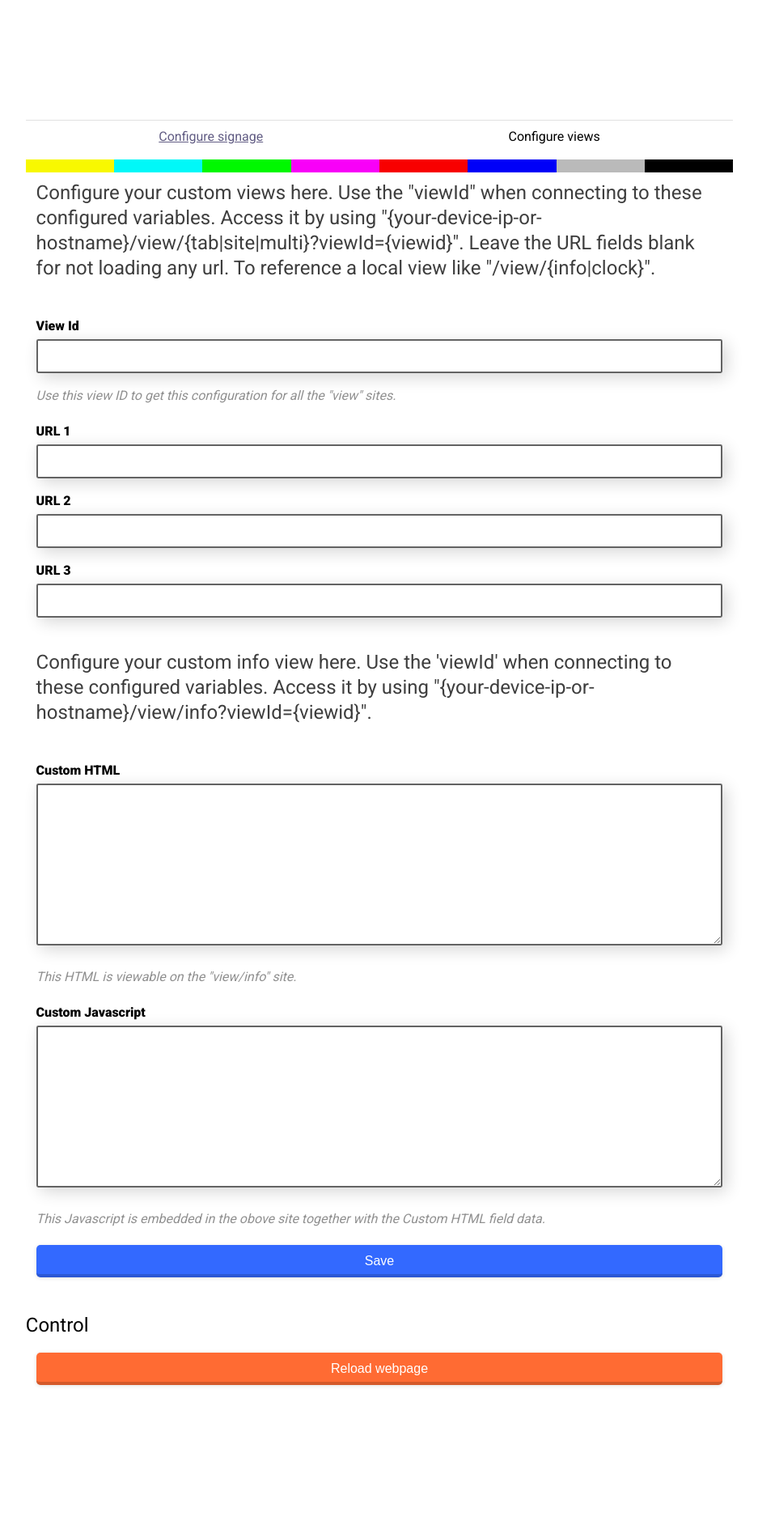
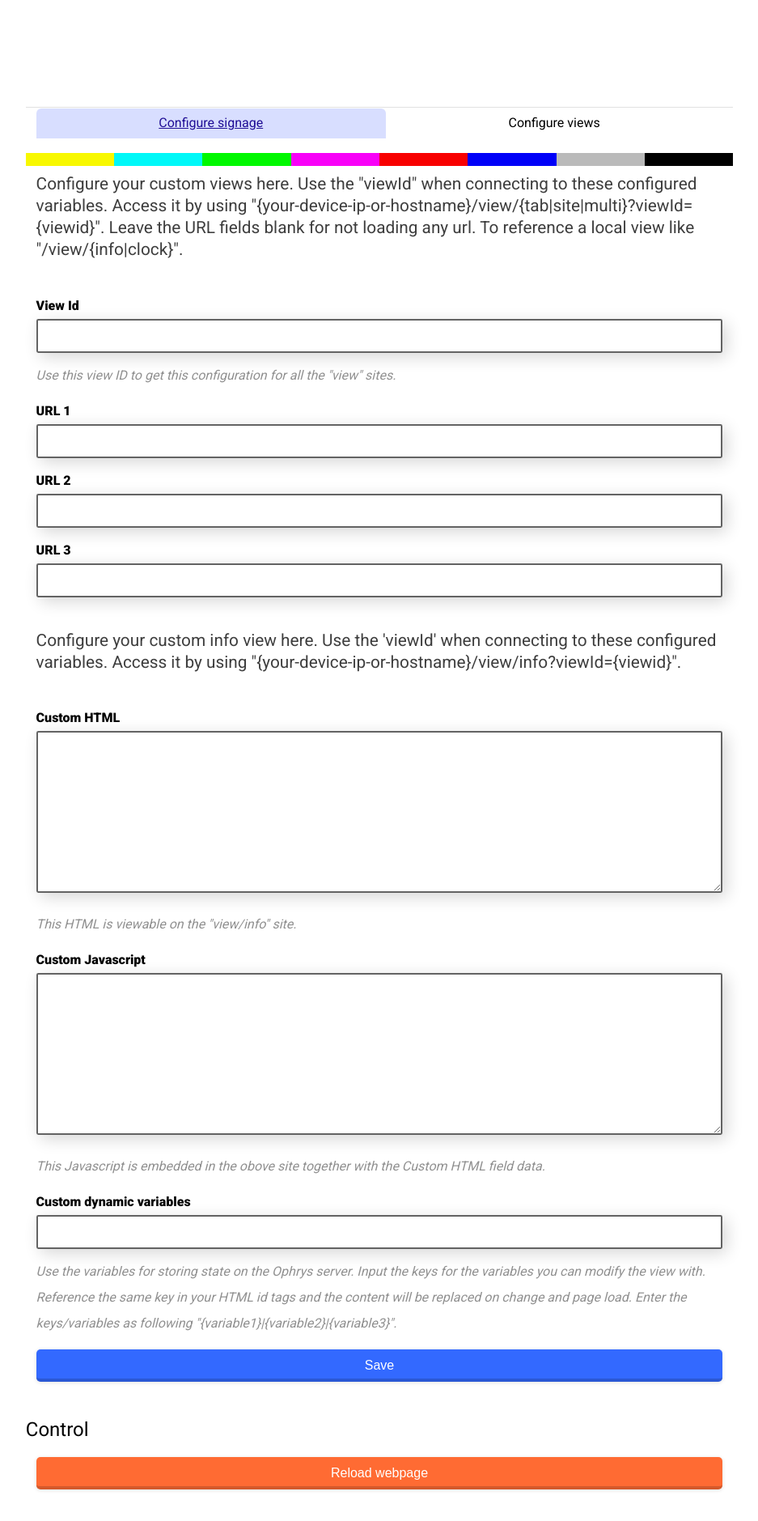
Before and after one commit to IrisBroadcast/ophrys-signage, a website: page app-viewinfo.html in a window 1280 px wide. Shown: the part 177-2056 px from the top of the page at 81% size, without its empty margins (171-1108 px from the left). Before the commit the page ends 1932 px from the top, so only its background shows below. Drawn offline with nearby package versions, Linux system fonts and the light colour scheme; no server answers.

Commit message:
Navigation styleing, and some scripting correction
- Navigation style
- On custom page /view/info adding scripts now is delayed 5s
- Checking for replacing script section on script updates

```diff
--- a/app-viewinfo.html
+++ b/app-viewinfo.html
@@ -240,22 +240,28 @@
     .navigation a.current {
       color: #000000;
       text-decoration: none;
+      background: unset;
     }
 
     .navigation a {
-      padding: 1vh 0 0 0;
-      color: #625d84;
+      padding: 1vh 0 1vh 0;
+      color: #200f96;
       text-decoration: underline;
+      flex: 1 1 auto;
+      text-align: center;
+      background: #d8deff;
+      border-radius: 6px 6px 0 0;
     }
 
     .navigation a:hover {
       text-decoration: underline;
       color: #1e00f8;
+      background: unset;
     }
 
     .status--general, .status--current-url, .status--identification, .status--hardware, .status--window, .status--clock, .status--link {
       font-family: 'Roboto', Arial, Helvetica, sans-serif;
-      font-size: 3vmin;
+      font-size: 1.3em;
       font-weight: 400;
       border-top: unset;
       color: #3e3e3e;
@@ -749,6 +755,19 @@
           <i>This Javascript is embedded in the obove site together with the Custom HTML field data.</i>
         </label>
 
+        <label for="input-view">
+          Custom dynamic variables
+          <input id="input-variables" autocomplete="off" />
+        </label>
+        <label class="feature--field-info">
+          <i>
+            Use the variables for storing state on the Ophrys server.
+            Input the keys for the variables you can modify the view with.
+            Reference the same key in your HTML id tags and the content will be replaced on change and page load.
+            Enter the keys/variables as following "{variable1}|{variable2}|{variable3}".
+          </i>
+        </label>
+
         <label>
           <button id="save-view-data-btn" class="button">Save</button>
         </label>
--- a/static/main.js
+++ b/static/main.js
@@ -656,11 +656,19 @@ socket.on('config-options--view-data', function(msg)
             if (LOCAL_SCRIPT !== msg.script && utils.elementExists("customPage"))
             {
                 LOCAL_SCRIPT = msg.script;
+                setTimeout(function() {
+                    if (utils.elementExists("customScriptTag"))
+                    {
+                        var oldScriptElement = utils.getElem(customScriptTag);
+                        utils.removeAllChildren(oldScriptElement);
+                    }
 
-                var scriptElem = document.createElement("script");
-                scriptElem.type = "text/javascript";
-                scriptElem.innerHTML = msg.script;
-                document.head.appendChild(scriptElem);
+                    var scriptElement = document.createElement("script");
+                    scriptElement.id = "customScriptTag";
+                    scriptElement.type = "text/javascript";
+                    scriptElement.innerHTML = msg.script;
+                    document.body.appendChild(scriptElement);
+                }, 5000)
             }
         }
 
@@ -703,8 +711,8 @@ socket.on('config-options--custom-variables', function(msg)
             setTimeout(function() {
                 for (var i = 0; i < keys.length; i++)
                 {
-                    console.log(msg[keys[i]]);
-                    utils.domChange("ref-"+"675", "innerHTML", msg[keys[i]]);
+                    console.log("Keys:",keys[i], "Value:",msg[keys[i]]);
+                    utils.domChange(keys[i], "innerHTML", msg[keys[i]]);
                 }
             }, 2000);
         }
--- a/static/style.css
+++ b/static/style.css
@@ -231,17 +231,23 @@ svg.logo-icon {
 .navigation a.current {
     color: #000000;
     text-decoration: none;
+    background: unset;
 }
 
 .navigation a {
-    padding: 1vh 0 0 0;
-    color: #625d84;
+    padding: 1vh 0 1vh 0;
+    color: #200f96;
     text-decoration: underline;
+    flex: 1 1 auto;
+    text-align: center;
+    background: #d8deff;
+    border-radius: 6px 6px 0 0;
 }
 
 .navigation a:hover {
     text-decoration: underline;
     color: #1e00f8;
+    background: unset;
 }
 
 .status--current-url {
```
Also changed, not shown: app-config.html (+9 -3 lines), app-initial.html (+9 -3 lines), views/viewClock.html (+1 -1 lines), views/viewInfoScreen.html (+1 -1 lines), views/viewMulti.html (+1 -1 lines), views/viewSite.html (+1 -1 lines), views/viewTab.html (+1 -1 lines).
